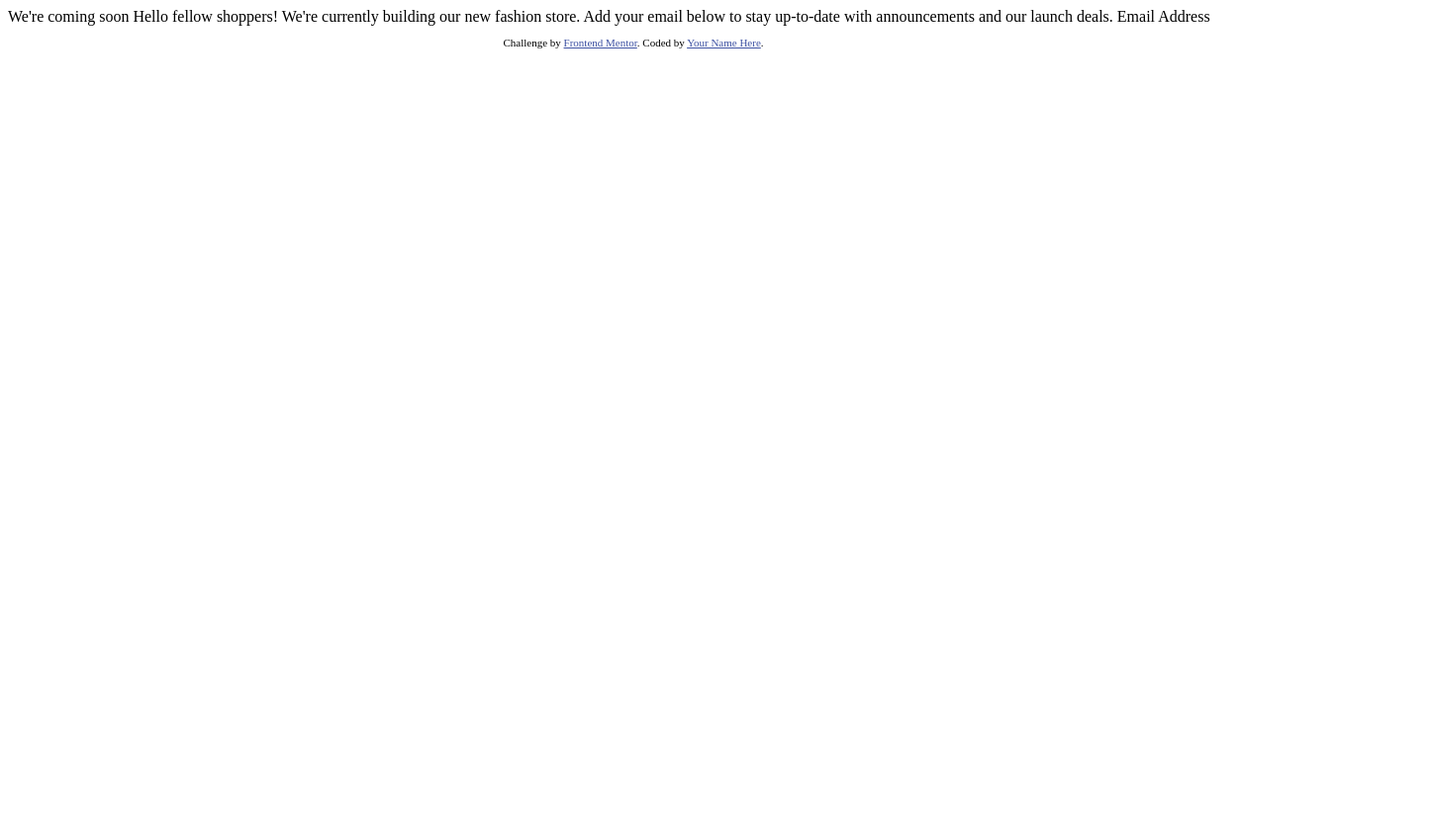
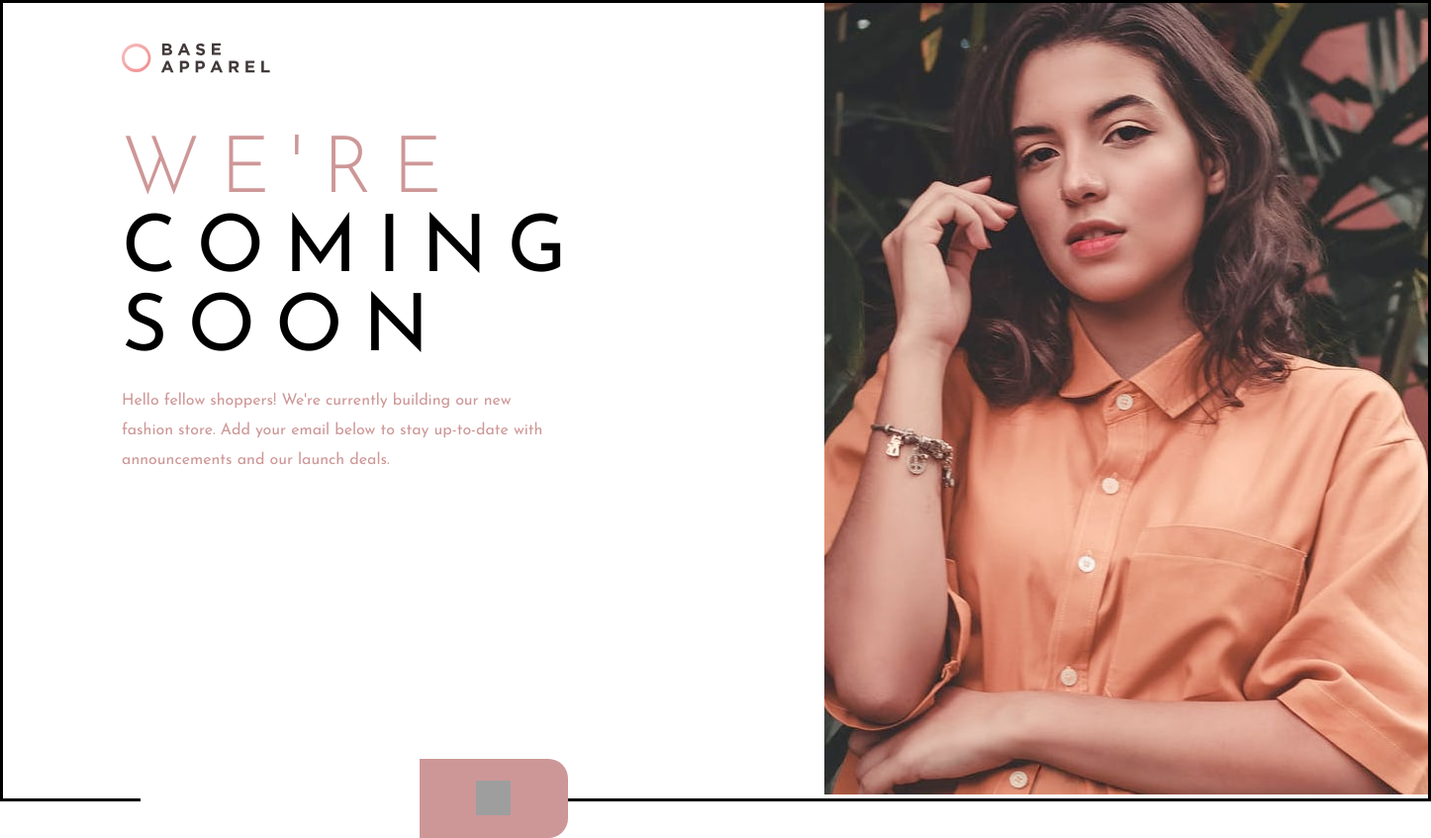
Before and after one commit to werrnl/Challenge-1, a plain HTML site: page Challenge-2/index.html in a window 1280 px wide. Shown: the whole page at 99% size, 1446 px wide, since content can reach past the window. Before the commit the page ends 800 px from the top, so only its background shows below. Drawn offline with Linux system fonts and the light colour scheme; grey boxes are pictures that could not be loaded.

Commit message:
working on challenge 2

```diff
--- a/Challenge-2/index.html
+++ b/Challenge-2/index.html
@@ -4,30 +4,39 @@
   <meta charset="UTF-8">
   <meta name="viewport" content="width=device-width, initial-scale=1.0"> <!-- displays site properly based on user's device -->
 
+  <link rel="preconnect" href="https://fonts.googleapis.com">
+<link rel="preconnect" href="https://fonts.gstatic.com" crossorigin>
+<link href="https://fonts.googleapis.com/css2?family=Josefin+Sans:ital,wght@0,100..700;1,100..700&display=swap" rel="stylesheet">
+
   <link rel="icon" type="image/png" sizes="32x32" href="./images/favicon-32x32.png">
 
   <title>Frontend Mentor | Base Apparel coming soon page</title>
 
-  <!-- Feel free to remove these styles or customise in your own stylesheet 👍 -->
-  <style>
-    .attribution { font-size: 11px; text-align: center; }
-    .attribution a { color: hsl(228, 45%, 44%); }
-  </style>
+  <link rel="stylesheet" href="style.css">
 </head>
 <body>
 
-  We're coming soon
 
-  Hello fellow shoppers! We're currently building our new fashion store.
-  Add your email below to stay up-to-date with announcements and our launch deals.
 
-  Email Address
+<div class="container">
+    <div class="left">
+      <div class="logo"><img src="images/logo.svg" alt="Logo" class="logo"></div>
+      <div class="content">
+        <h2><div class="were">We're</div>coming <br>soon</h2>
+        <p>Hello fellow shoppers! We're currently building our new <br>
+          fashion store. Add your email below to stay up-to-date with <br>
+          announcements and our launch deals.
+        </p>
+        <div class="wrapper">
+          <input class="search" type="text" id="search" />
+          <input class="submit" type="submit" value=" " />
+        </div>
+      </div>
+    </div>
+    <div class="image">
+        <img src="images/hero-desktop.jpg" alt="Bild">
+    </div>
+  </div>
 
-  <footer>
-    <p class="attribution">
-      Challenge by <a href="https://www.frontendmentor.io?ref=challenge" target="_blank">Frontend Mentor</a>.
-      Coded by <a href="#">Your Name Here</a>.
-    </p>
-  </footer>
 </body>
 </html>
--- /dev/null
+++ b/Challenge-2/style.css
@@ -0,0 +1,98 @@
+body {
+    font-family: "josefin sans", sans-serif;
+    margin: 0;
+    padding: 0;
+    width: 1440px;
+    border-style: solid;
+}
+
+.container {
+    display: flex;
+}
+
+.left{
+    display: flex;
+    flex-direction: column;
+    margin-top: 40px;
+    margin-left: auto;
+    margin-right: 200px;
+    padding-left: 80px;
+}
+.content {
+    flex: 1;
+    padding: 20px;
+    margin: 0 20px auto 20px;
+}
+
+.content h2 {
+    margin-top: 0;
+    font-size: 80px;
+    font-weight: 400;
+    text-transform:uppercase ;
+    letter-spacing: 20px;
+    line-height: 80px;
+    margin-bottom: 0px;
+}
+
+.were {
+    font-weight: 300;
+    color: hsl(0, 36%, 70%);
+}
+
+.content p {
+    font-size: 16px;
+    margin-bottom: 0;
+    color: hsl(0, 36%, 70%);
+    line-height: 30px;
+}
+
+.image {
+    flex: 1;
+}
+
+.image img {
+    width: 100%;
+    height: auto;
+}
+
+.logo {
+    display: block;
+    margin: 0 20px 20px 20px;
+    width: 150px; /* Breite des Logos anpassen */
+}
+
+
+input {
+	box-sizing: border-box;
+	font-size: 13px;
+	vertical-align: top;
+}
+
+.wrapper {
+	text-align: center;
+	position: relative;
+	height: 80px;
+	font-size: 0;
+	top: 50%;
+	transform: translateY(-50%);
+}
+
+.search {
+	font-size: 18px;
+	width: 60%;
+	height: 80px;
+	border: 1px  hsl(0, 36%, 70%);
+	border-radius: 20px 0 0 20px;
+}
+
+.submit {
+	cursor: pointer;
+	border: none;
+	background: url('http://thesuiteworld.com/wp-admin/maint/search-icon-white-png-540.png') no-repeat center center,  hsl(0, 36%, 70%);
+	background-size: 35px 35px;
+	border-radius: 0 20px 20px 0;
+	padding: 15px 25px;
+	display: inline-block;
+	width: 150px;
+	height: 80px;
+}
--- /dev/null
+++ b/stats-preview-card-component-main/style.css
@@ -0,0 +1,56 @@
+body {
+  background-color: hsl(233, 47%, 7%);
+  display: flex;
+  align-items: center;
+  justify-content: center;
+}
+h1,
+p,
+th,
+td {
+  display: inline;
+  font-family: "Inter", sans-serif;
+  font-optical-sizing: auto;
+  font-weight: 400, 700;
+  font-style: normal;
+  font-variation-settings: "slnt" 0;
+  color: white;
+}
+.inter-purple {
+  color: rgb(200, 0, 200);
+}
+
+.red{
+    color: red;
+}
+.big {
+  font-size: 40px;
+}
+#green{
+    color: green;
+}
+.capslock {
+  text-transform: uppercase;
+  color: hsla(0, 0%, 100%, 0.6);
+}
+.grey {
+  color: hsla(0, 0%, 100%, 0.75);
+}
+.container {
+  background-color: hsl(244, 38%, 16%);
+  display: flex;
+  align-items: center;
+  margin: 4em;
+  border-radius: 10px;
+  overflow: hidden;
+}
+.text {
+  flex: 1;
+  margin: 60px;
+  width: 350px;
+}
+.image {
+  display: flex;
+  align-items: center;
+  margin-left: 20px;
+}
```
Also changed, not shown: stats-preview-card-component-main/index.html (added, +52 -0 lines), 1 other file.
